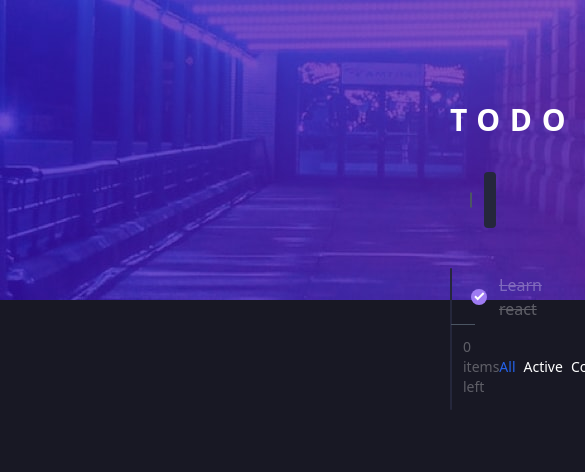
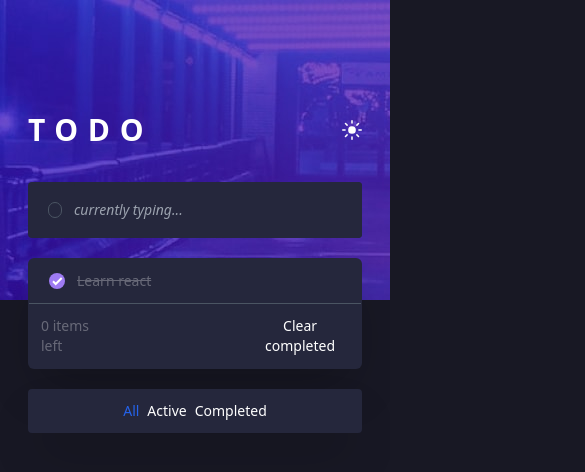
Before and after one commit to didiersnake/todo-app, a React (Create React App) app: page / in a window 390 px wide. Shown: the top 472 px of the page, 585 px wide, since content can reach past the window. Built offline with nearby package versions, Linux system fonts and the light colour scheme.

Commit message:
Responsive

```diff
--- a/src/App.js
+++ b/src/App.js
@@ -4,7 +4,7 @@ import { TodoList } from "./features/TodoList";
 
 function App() {
   return (
-    <div className="">
+    <div className="md:px-[200px] md:pt-16 lg:px-[450px] lg:pt-16 px-7 pt-[110px] text-sm">
       <Navbar />
       <TodoList />
     </div>
--- a/src/features/TodoList.js
+++ b/src/features/TodoList.js
@@ -137,7 +137,7 @@ export const TodoList = () => {
   }
 
   return (
-    <div className="text-white flex justify-center align-middle flex-col gap-10 dark:text-[#000000]">
+    <div className="text-white flex justify-center align-middle flex-col gap-5 md:gap-10 dark:text-[#000000]">
       <div className="w-full flex bg-[#25273C] rounded gap-1  dark:bg-slate-100">
         <div className="w-4 h-4 ml-5 mr-2 my-5 rounded-full bg-transparent border-gray-600 border dark:border-gray-300"></div>
 
@@ -155,7 +155,7 @@ export const TodoList = () => {
         <div className="">{content}</div>
         <div className="p-3 flex justify-between min-w-full text-sm">
           <div className="opacity-30">{`${activeItems} items left`}</div>
-          <div className="flex gap-2">
+          <div className="flex gap-2 invisible md:visible lg:visible">
             <button
               className={state === "all" && "text-blue-600"}
               onClick={() => displayStatus("all")}
@@ -180,6 +180,29 @@ export const TodoList = () => {
           </div>
         </div>
       </div>
+
+      <div className="max-w-full max-h-14 flex justify-center items-center p-3 bg-[#25273C] rounded shadow-2xl visible md:invisible lg:invisible">
+        <div className="flex gap-2">
+          <button
+            className={state === "all" && "text-blue-600"}
+            onClick={() => displayStatus("all")}
+          >
+            All
+          </button>
+          <button
+            className={state === "active" && "text-blue-600"}
+            onClick={() => displayStatus("active")}
+          >
+            Active
+          </button>
+          <button
+            className={state === "completed" && "text-blue-600"}
+            onClick={() => displayStatus("completed")}
+          >
+            Completed
+          </button>
+        </div>
+      </div>
     </div>
   );
 };
--- a/src/index.css
+++ b/src/index.css
@@ -7,6 +7,4 @@ body{
     background: url("./images/bg-desktop-dark.jpg");
     background-repeat: no-repeat;
     background-color: #181824;
-    padding: 0 450px;
-    padding-top: 100px;
 }
```
